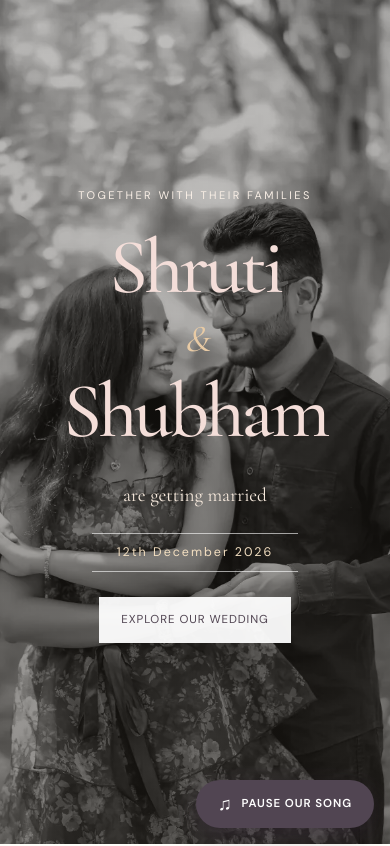
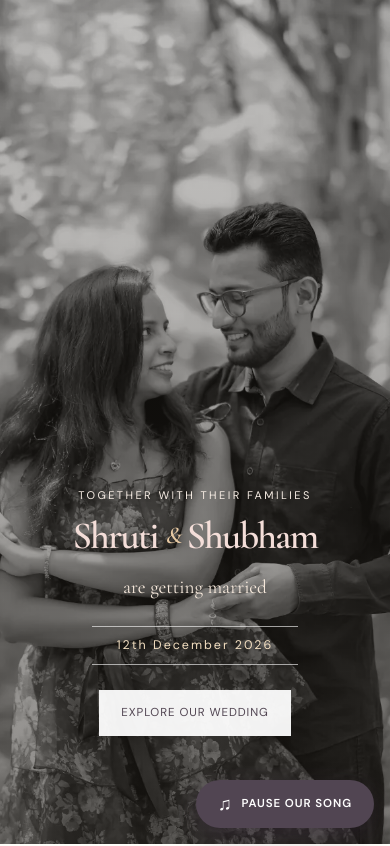
Before and after one commit to ShrutiIkhar/ShubhShrutiWeddingInvitation, a plain HTML site: page index.html in a window 390 px wide. Shown: the top 846 px of the page. Drawn offline with nearby package versions, Linux system fonts and the light colour scheme.

```diff
--- a/styles.css
+++ b/styles.css
@@ -13,7 +13,7 @@ img{max-width:100%;display:block}a{text-decoration:none;color:inherit}button,inp
 .music-btn.sticky-music-btn:hover{transform:translateY(-2px);background:var(--plum);box-shadow:0 11px 28px rgba(60,40,65,.35)}
 .music-btn.sticky-music-btn:focus-visible{outline:3px solid var(--champagne);outline-offset:3px}
 .music-icon{font-size:1.15rem;line-height:1}
-.hero-content{position:relative;z-index:2;padding:40px 20px}.eyebrow{font-size:.69rem;letter-spacing:.22em;text-transform:uppercase;color:var(--champagne);margin:0 0 12px}.light{color:#f8eee5}
+.hero-content{position:relative;z-index:2;align-self:end;padding:40px 20px 0;margin-bottom:clamp(24px,5vh,48px)}.eyebrow{font-size:.69rem;letter-spacing:.22em;text-transform:uppercase;color:var(--champagne);margin:0 0 12px}.light{color:#f8eee5}
 h1,h2{font-family:var(--serif);font-weight:500;line-height:.95;margin:0}h1{font-size:clamp(4rem,14vw,9rem);letter-spacing:-.045em}h1 i{display:block;font-size:.48em;font-weight:400;line-height:1.15;font-style:italic;color:#eee0d3}h2{font-size:clamp(3rem,8vw,5.7rem);letter-spacing:-.03em}h2 em{font-style:italic;font-weight:400}.hero-sub{font-family:var(--serif);font-size:1.4rem;margin:16px 0 22px}.date-pill{display:inline-block;border-top:1px solid rgba(255,255,255,.6);border-bottom:1px solid rgba(255,255,255,.6);padding:8px 25px;letter-spacing:.16em;font-size:.78rem}
 .primary-btn,.outline-btn{border:0;cursor:pointer;display:inline-flex;align-items:center;justify-content:center;gap:8px;padding:13px 22px;letter-spacing:.08em;font-size:.72rem;text-transform:uppercase;transition:.3s}.primary-btn{background:var(--ink);color:#fff;margin-top:25px}.hero .primary-btn{background:rgba(255,255,255,.94);color:var(--ink)}.primary-btn:hover{transform:translateY(-2px);opacity:.9}.outline-btn{border:1px solid var(--ink);margin-top:25px}.outline-btn:hover{background:var(--ink);color:#fff}
 .section{padding:110px max(22px,6vw)}.section-heading{text-align:center;margin-bottom:55px}.countdown-section{text-align:center;background:var(--paper)}.countdown-section h2{font-size:clamp(2.5rem,6vw,4rem)}.countdown{display:grid;grid-template-columns:repeat(4,1fr);max-width:760px;margin:55px auto 0;border-top:1px solid var(--line);border-bottom:1px solid var(--line)}.countdown div{padding:25px 10px;border-right:1px solid var(--line)}.countdown div:last-child{border:0}.countdown strong{font-family:var(--serif);font-size:clamp(2.7rem,6vw,4.5rem);font-weight:400;display:block}.countdown span{font-size:.65rem;text-transform:uppercase;letter-spacing:.16em;color:var(--muted)}
@@ -29,7 +29,7 @@ h1,h2{font-family:var(--serif);font-weight:500;line-height:.95;margin:0}h1{font-
 .reveal{opacity:0;transform:translateY(22px);transition:opacity .8s ease,transform .8s ease}.reveal.visible{opacity:1;transform:none}
 
 @media(max-width:700px){
-  .section{padding:75px 20px}.hero-content{padding-top:25px}h1{font-size:clamp(4.2rem,20vw,6.8rem)}.hero-sub{font-size:1.2rem}.countdown{margin-top:35px}.countdown strong{font-size:2.4rem}.countdown div{padding:18px 4px}.countdown span{font-size:.53rem;letter-spacing:.08em}
+  .section{padding:75px 20px}.hero-content{padding-top:25px;margin-bottom:clamp(64px,10vh,88px)}h1{font-size:clamp(4.2rem,20vw,6.8rem)}.hero-sub{font-size:1.2rem}.countdown{margin-top:35px}.countdown strong{font-size:2.4rem}.countdown div{padding:18px 4px}.countdown span{font-size:.53rem;letter-spacing:.08em}
   .story-grid,.location-inner{grid-template-columns:1fr;gap:45px}.story-collage{min-height:500px}.story-main{height:75%;width:76%}.story-small{width:43%;height:31%}.story-small-1{right:0;bottom:6%}.botanical-story{right:-3px}.story-intro{font-size:1.9rem}.location-section{padding:75px 20px}.map-card{min-height:270px}
   .gallery{grid-template-columns:repeat(2,1fr);grid-auto-rows:145px;gap:8px}.gallery-item{grid-column:span 1!important;grid-row:span 1!important}.g1{grid-column:span 2!important;grid-row:span 2!important}.g7,.g8{grid-column:span 2!important}
 }
@@ -70,7 +70,7 @@ h1, h2, h3 {
     }
 
     .hero {
-        padding:60px 16px;
+        padding:60px 16px 24px;
         text-align:center;
     }
 
@@ -172,10 +172,13 @@ h2 em,
 
 .hero h1 span {
     color:#f4ded9;
+    font-weight:600;
 }
 
 .hero h1 i {
     color:#e8caa4;
+    font-size:.62em;
+    font-weight:500;
 }
 
 .hero-sub {
@@ -199,3 +202,15 @@ h2 em,
 .event-card:not(.sangeet-card):not(.forever-card) h3 {
     color:var(--plum);
 }
+
+.hero h1 {
+    display:flex;
+    align-items:center;
+    justify-content:center;
+    gap:.18em;
+    width:100%;
+    white-space:nowrap;
+    font-size:clamp(2.4rem,9vw,9rem);
+    font-weight:600;
+    line-height:1;
+}
```
